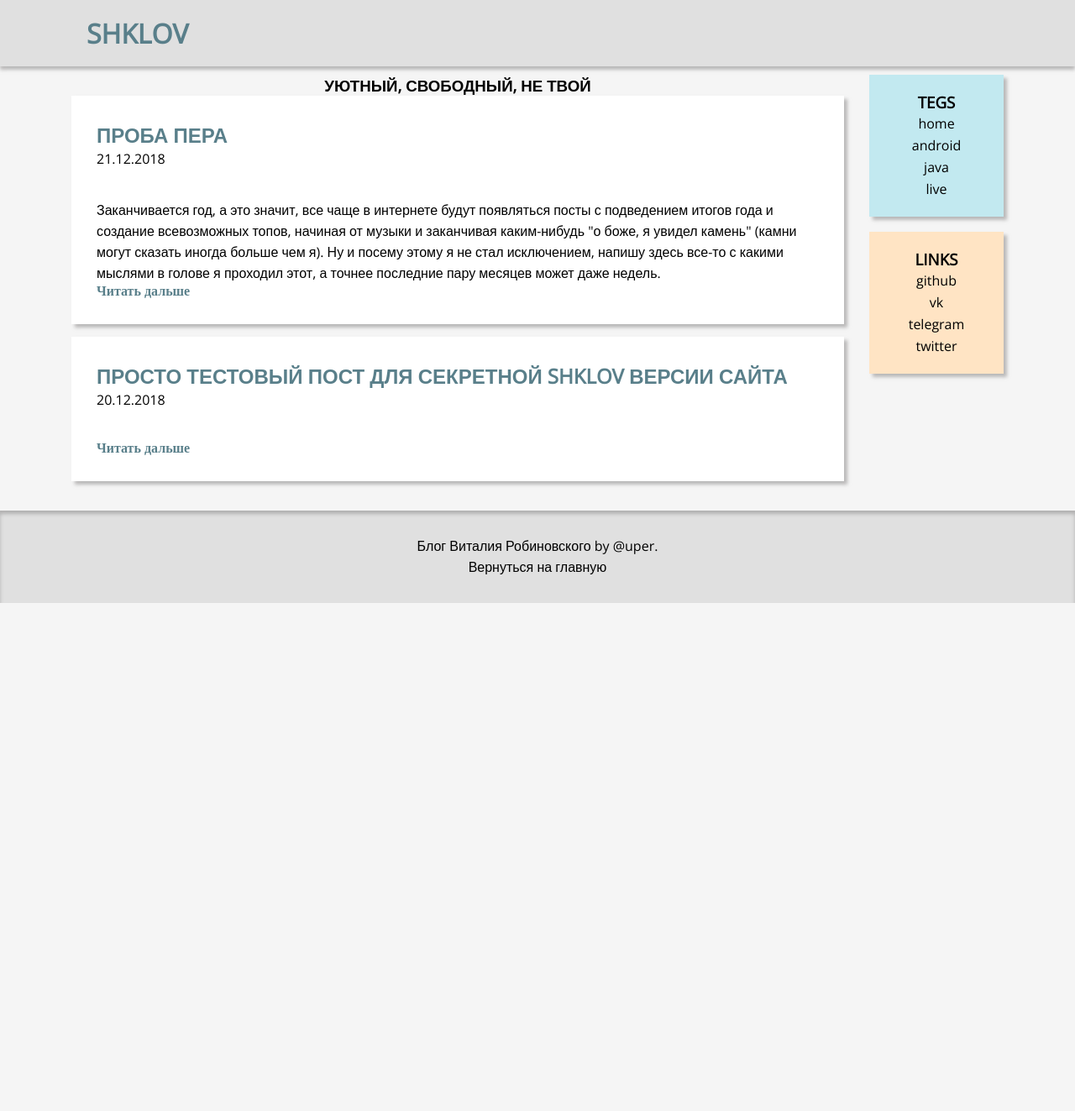
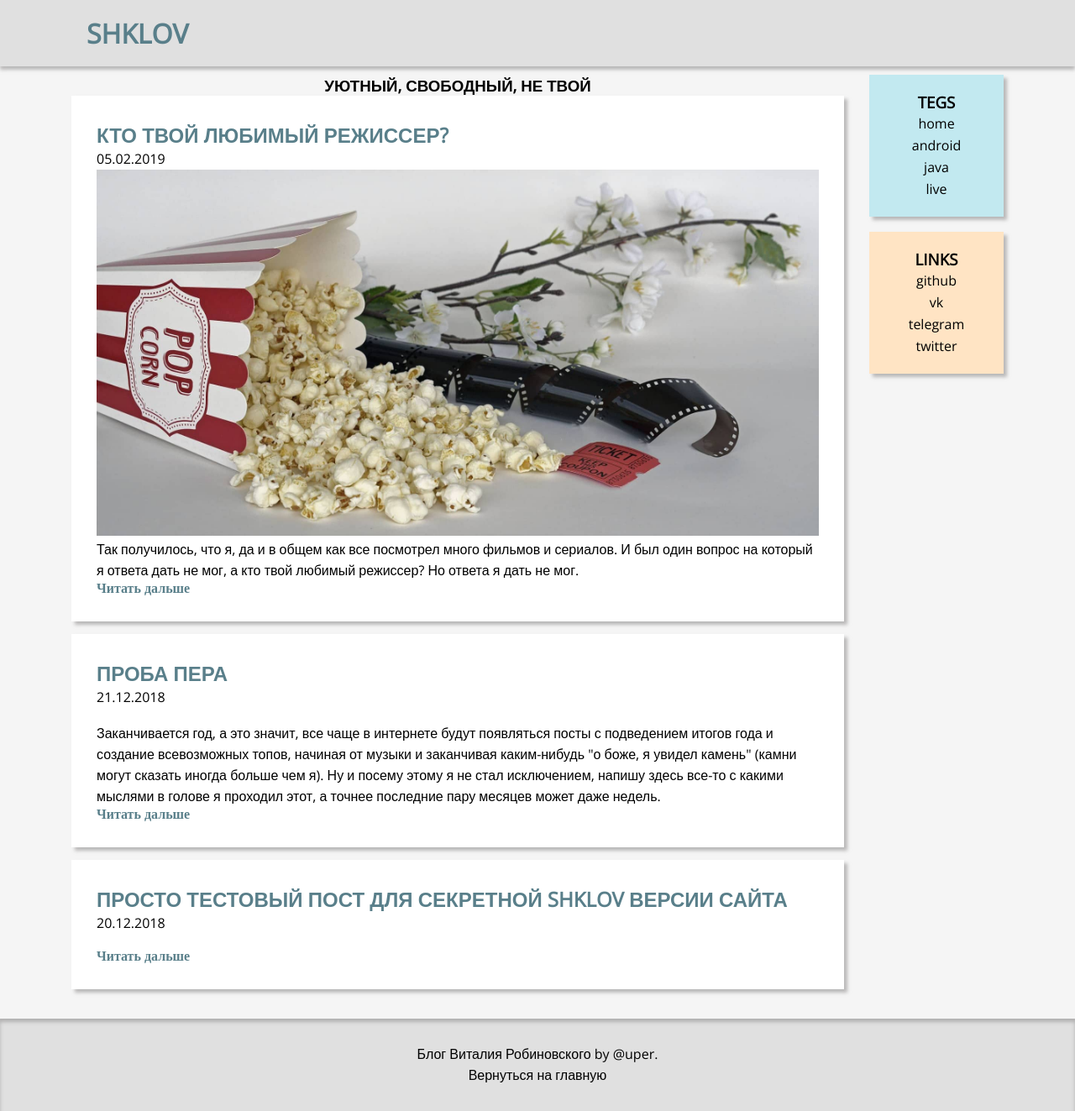
Before and after one commit to upermane42/upermane42.github.io, a Jekyll site: the page built from shklov.md, in a window 1280 px wide. Shown: the whole page at 84% size. Built offline with Jekyll 4.4.1, drawn with Linux system fonts in a browser that asks for light colours; comment, search, counter and statistics services are not loaded; before the commit the page ends 900 px from its top, so only the background shows below that; part of the change alters nothing that is shown.

Commit message:
added post favorite director

```diff
--- /dev/null
+++ b/_posts/2019-02-05-favorite director.md
@@ -0,0 +1,16 @@
+---
+title: Кто твой любимый режиссер?
+layout: post
+category: shklov
+comments: false
+preview-img: "/assets/img/shklov/post two/popcorn.jpg"
+preview: Так получилось, что я, да и в общем как все посмотрел много фильмов и сериалов. И был один вопрос на который я ответа дать не мог, а кто твой любимый режиссер? Но ответа я дать не мог.
+# other options
+---
+Так получилось, что я, да и в общем как все посмотрел много фильмов и сериалов. И был один вопрос, на который я ответа дать не мог, а кто твой любимый режиссер? Но ответа я дать не мог. Я не просто не знаю режиссёров,  от слова совсем (на тот момент я знал только "расхайпленого" Кристофера Нолана (просмотрев его только один фильм от начало и до конца ("Начало"), конечно режиссер заслуживает все те награды, которые получил, просто много друзей молятся ему, а это неплохой способ позлить их, и да, конечно я собираюсь все его работы посмотреть, просто об этом я буду молчать ещё очень долго), а второй режиссер которого я знал это Квентин Тарантино. Посмотрел я его тоже не очень много фильмов ("Омерзительная восьмерка", "Бесславные ублюдки", "От заката до рассвета" (тут всего лишь сценарист), как оказалось больше фильмов чем я ожидал.  Вообще удивительный человек, только посмотрите  видео о том, как он снимал фильм "Омерзительную восьмерку ", и как развязывал войну с Диснеем (очень крутое интервью, ссылку на него потерял).
+<br>
+<br>
+Сегодня я уже знаю чуть больше режиссеров чем тогда, но этот список не очень сильно быстро пополняется: Эдгар Райт (Малыш на драйве и Скотт Пилигрим против всех (кстати один из любимых моих фильмов); Гильермо дель Торо (как не странно но я о нем помню по фильму "Хеллбой", хотя должен был помнить по "Форме воды". Вообще серьезно я с ним познакомился по серии книг "Штамм" (первая отлично, а вторая и третьи уже получились немного скучные).
+![отель из фильма Отель “Гранд Будапешт”](\assets\img\shklov\post two\The-Grand-Budapest-Hotel.jpg)
+Ну и наконец-то перейду к ответу на тот самый вопрос — Уэс Андерсон.  Первый его фильм я посмотрел был Отель "Гранд Будапешт". Разумеется на то время я не знал кто был режиссером этого фильма. Фильм понравился своей визуальной красотой и невероятной историей  (обязательно посмотрите фильм если этого еще не делали). Потом как-то ночью я решил посмотреть какой-нибудь не типичный фильм для себя, нашел я его почти сразу "Семейка Тененбаум" опять же невероятная история во главе фильма. Ну а про остальные фильмы я рассказывать не буду, в общем как и про те фильмы которые упомянул ранее. Конечно я должен был написать огромный текст о этом режиссере и о его всех фильмах и не только, что бы вы быстрее побежали в тунец (или другой сервис) и купили там его все работы (да именно купили, а не взяли на прокат, так как если вы его работы посмотрите, то будете неоднократно к ним возвращаться), но так как главное в этом посте было узнать про моего любимого режиссера, и немного завлечь, что бы вы ознакомились с его работами. А справился ли этот пост со своей задачей решать только вам.
+> P.S. Да, конечно я знаю про Джорджа Лукаса, Стивена Спилберга, Питер Джексон просто как то упустил их из вида, так как я их работы я до сих пор пересматриваю и жду новые.
--- a/shklov.md
+++ b/shklov.md
@@ -13,7 +13,6 @@ description: тайные текста от пустого upermane
     <div class="post">
     <h2> <a href="{{ post.url|prepend: site.baseurl }}">{{ post.title }}</a></h2>
     <p>{{ post.autor }} {{ post.date|date:"%d.%m.%Y" }}</p>
-    <br>
     <img src="{{ post.preview-img }}">
     <p>{{ post.preview }}</p>
     <h4> <a href="{{ post.url|prepend: site.baseurl }}">Читать дальше </a> </h4>
```
Also changed, not shown: assets/img/shklov/post two/The-Grand-Budapest-Hotel.jpg (added), assets/img/shklov/post two/popcorn.jpg (added).
